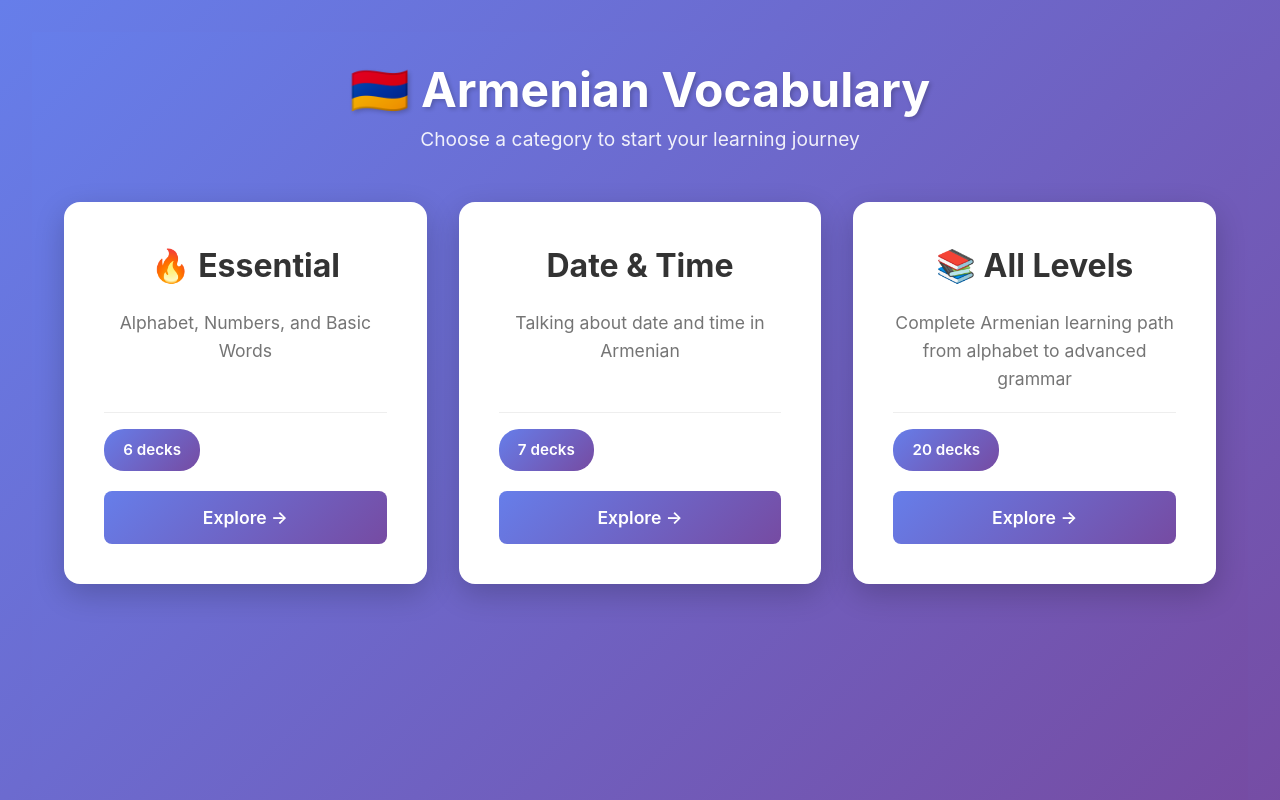
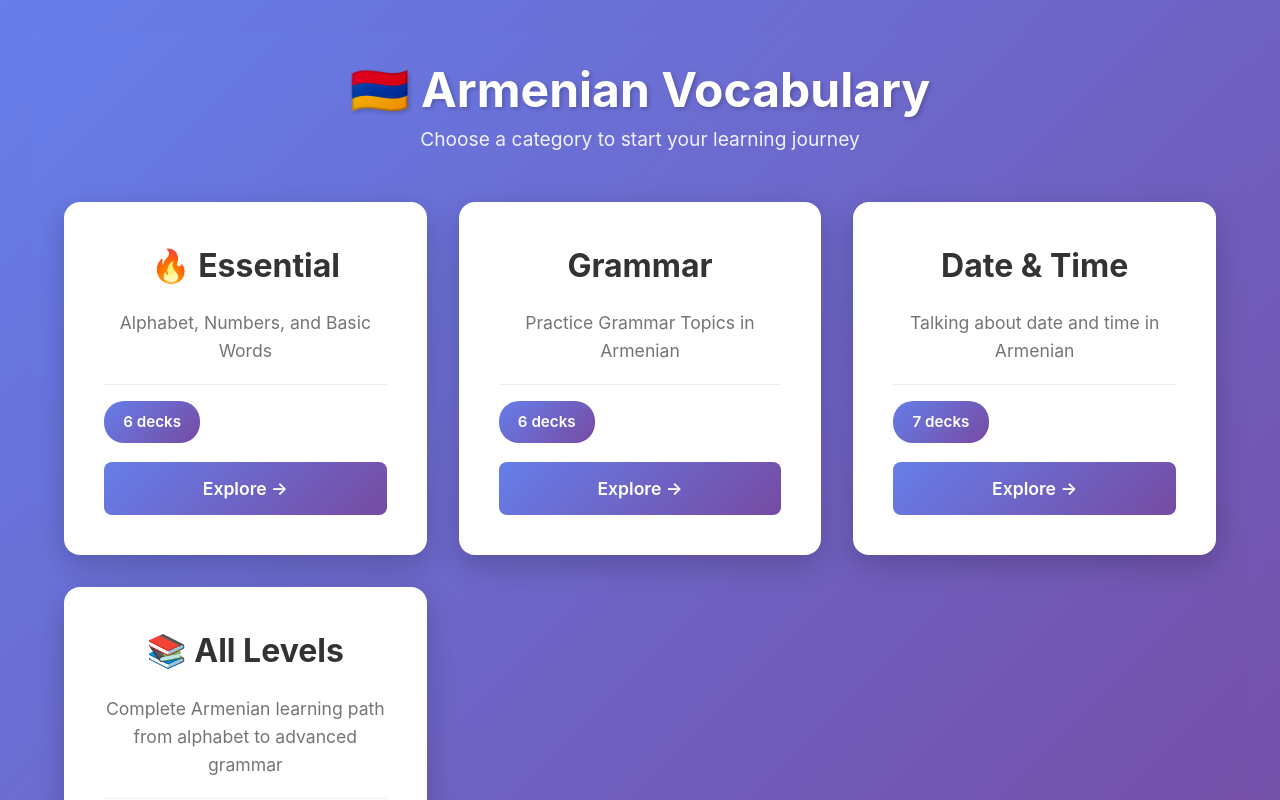
Before and after one commit to lvlrSajjad/-armenian-language-flashcard, a React (Vite) app: page / in a window 1280 px wide. Shown: the top 800 px of the page. Built offline with nearby package versions, Linux system fonts and the light colour scheme; no server answers.

Commit message:
Re-arranged the decks

```diff
--- a/src/data/vocabulary.ts
+++ b/src/data/vocabulary.ts
@@ -70,6 +70,47 @@ export const essentialDecks: Deck[] = [
         description: "Learn Basic Armenian Words!",
         words: level2Data,
     },
+]
+
+export const grammarDecks: Deck[] = [
+    {
+        id: "level11a-prepositions-basics",
+        name: "📍Prepositions - Basic Location Words",
+        description: "Learn core Armenian prepositions and 'in' (մեջ) with -ում ending",
+        words: level11AData
+    },
+    {
+        id: "level11b-prepositions-spatial",
+        name: "📍Prepositions - Spatial Relations",
+        description: "Master on, under, near, behind, and in front of with examples",
+        words: level11BData
+    },
+    {
+        id: "level11c-prepositions-relations",
+        name: "📍Prepositions - With, Without & Until",
+        description: "Practice between, above, below, with, without, and until expressions",
+        words: level11CData
+    },
+    {
+        id: "level21-definite-articles",
+        name: "📌Definite Articles - The (ը/ն)",
+        description: "Master using ը and ն to say 'the' in Armenian with practical examples",
+        words: level21Data,
+    },
+
+    {
+        id: "level22-definite-articles-quiz",
+        name: "🎯Definite Articles - Practice Quiz",
+        description: "Test yourself! Choose the correct definite article (ը or ն) for each sentence",
+        words: level22Data,
+    },
+    {
+        id: "level20-how-much",
+        name: "❓How Much/Many - Քանի (Qani)",
+        description: "Learn to ask about age and quantities using Քանի with all pronouns",
+        words: level20Data,
+    },
+
 ]
 
 export const timeAndDateDecks: Deck[] = [
@@ -155,24 +196,7 @@ export const decks: Deck[] = [
         description: "Master asking and answering 'whose' questions in Armenian",
         words: level10DData
     },
-    {
-        id: "level11a-prepositions-basics",
-        name: "📍 Level 11A: Prepositions - Basic Location Words",
-        description: "Learn core Armenian prepositions and 'in' (մեջ) with -ում ending",
-        words: level11AData
-    },
-    {
-        id: "level11b-prepositions-spatial",
-        name: "📍 Level 11B: Prepositions - Spatial Relations",
-        description: "Master on, under, near, behind, and in front of with examples",
-        words: level11BData
-    },
-    {
-        id: "level11c-prepositions-relations",
-        name: "📍 Level 11C: Prepositions - With, Without & Until",
-        description: "Practice between, above, below, with, without, and until expressions",
-        words: level11CData
-    },
+
     {
         id: "level12a-plurals-consonants",
         name: "🔢 Level 12A: Plurals - Consonant Endings (-եր)",
@@ -221,24 +245,7 @@ export const decks: Deck[] = [
         description: "Expand your Armenian vocabulary with advanced words and phrases",
         words: level19Data,
     },
-    {
-        id: "level20-how-much",
-        name: "❓ Level 20: How Much/Many - Քանի (Qani)",
-        description: "Learn to ask about age and quantities using Քանի with all pronouns",
-        words: level20Data,
-    },
-    {
-        id: "level21-definite-articles",
-        name: "📌 Level 21: Definite Articles - The (ը/ն)",
-        description: "Master using ը and ն to say 'the' in Armenian with practical examples",
-        words: level21Data,
-    },
-    {
-        id: "level22-definite-articles-quiz",
-        name: "🎯 Level 22: Definite Articles - Practice Quiz",
-        description: "Test yourself! Choose the correct definite article (ը or ն) for each sentence",
-        words: level22Data,
-    }
+
 ];
 
 export const categories: Category[] = [
@@ -247,6 +254,12 @@ export const categories: Category[] = [
         name: "🔥 Essential",
         description: "Alphabet, Numbers, and Basic Words",
         decks: essentialDecks,
+    },
+    {
+        id: "grammar",
+        name: "Grammar",
+        description: "Practice Grammar Topics in Armenian",
+        decks: grammarDecks,
     },
     {
         id: "date-and-time",
```
